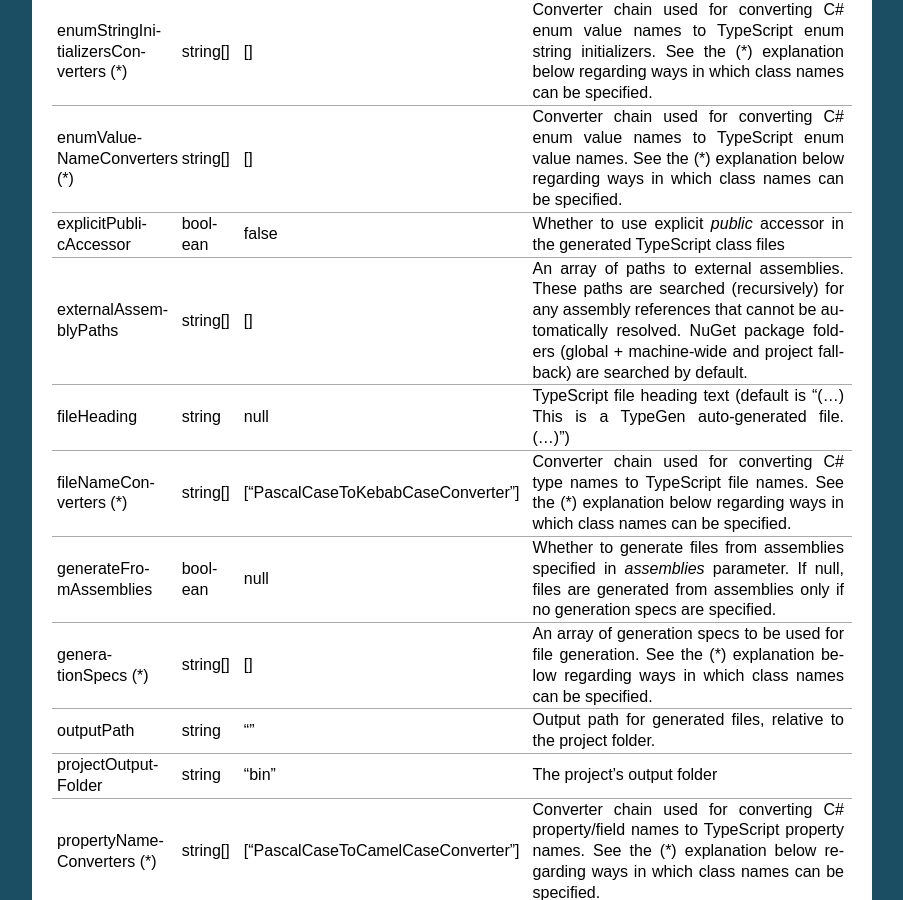
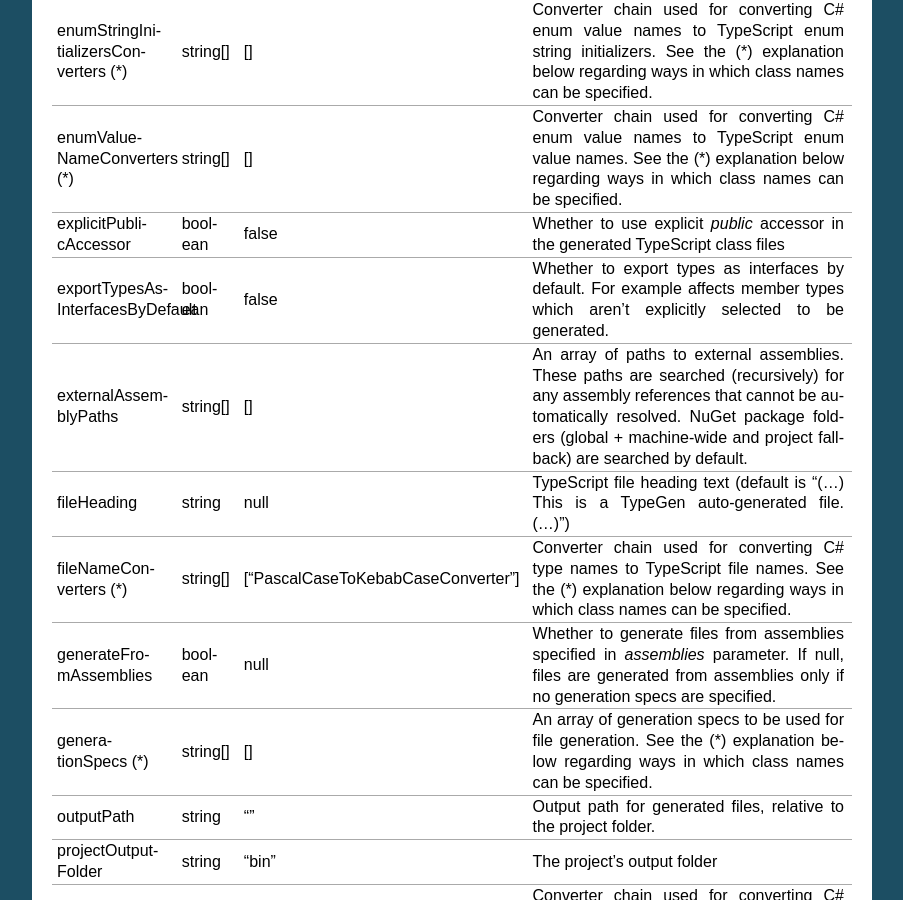
Before and after one commit to jburzynski/TypeGenDocs, a Sphinx documentation site: the page built from source/cli.rst, in a window 1280 px wide and 900 px high, scrolled down 2312 px. Shown: the whole window, without its empty margins (198-1101 px from the left). Built offline with Sphinx 7.4.7, drawn with Linux system fonts in a browser that asks for light colours.

Commit message:
added exportTypesAsInterfacesByDefault

```diff
--- a/source/cli.rst
+++ b/source/cli.rst
@@ -100,6 +100,8 @@ enumValueNameConverters (*)            string[]            []
 
 explicitPublicAccessor                 boolean             false                                  Whether to use explicit *public* accessor in the generated TypeScript class files
 
+exportTypesAsInterfacesByDefault       boolean             false                                  Whether to export types as interfaces by default. For example affects member types which aren't explicitly selected to be generated.
+
 externalAssemblyPaths                  string[]            []                                     An array of paths to external assemblies. These paths are searched (recursively) for any assembly references that cannot be automatically resolved. NuGet package folders (global + machine-wide and project fallback) are searched by default.
 
 fileHeading                            string              null                                   TypeScript file heading text (default is "(...) This is a TypeGen auto-generated file. (...)")
```
